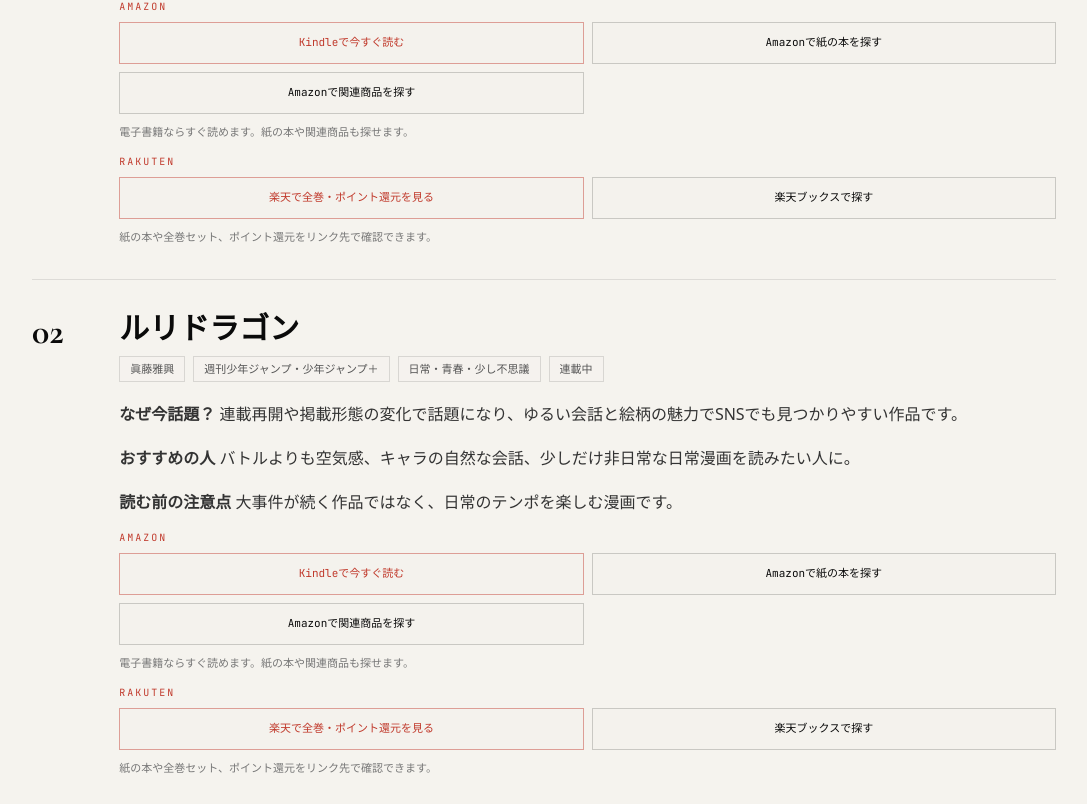
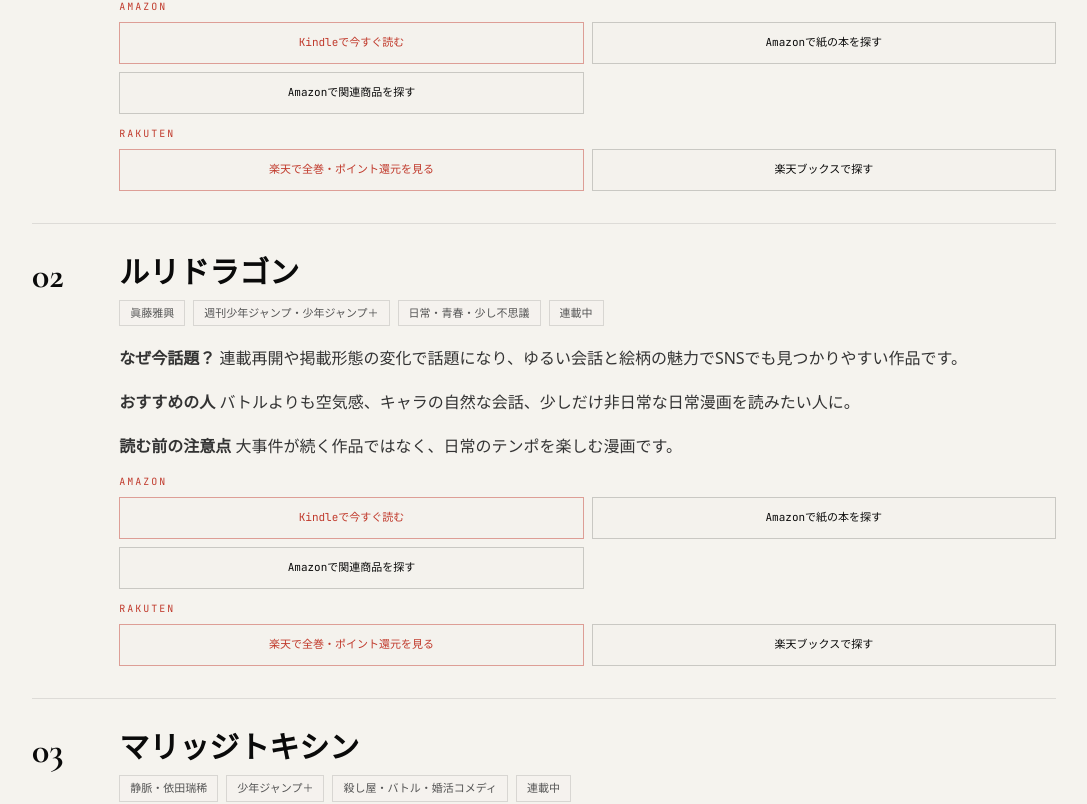
Before and after one commit to mikasaackerman0315/manga-match-shindan, a Next.js app in the folder manga-oracle-gemini/: page /trending-manga in a window 1280 px wide. Shown: the part 960-1764 px from the top of the page, without its empty margins (96-1183 px from the left). Built offline with nearby package versions, Linux system fonts and the light colour scheme.

Commit message:
Simplify diagnosis UI and speed recommendations

```diff
--- a/manga-oracle-gemini/src/app/StoreLinks.jsx
+++ b/manga-oracle-gemini/src/app/StoreLinks.jsx
@@ -34,30 +34,12 @@
   }
 }
 
-export default function StoreLinks({ title, labels, compact = false, showHeading = false, showPreview = true, pageType = "diagnosis_result" }) {
+export default function StoreLinks({ title, compact = false, showPreview = true, pageType = "diagnosis_result" }) {
   const [pressed, setPressed] = useState("");
   const links = makeLinks(title);
-  const label = {
-    ...labels,
-    buyLinks: "購入・検索する",
-    preview: "試し読みを探す",
-    amazonKindle: "Kindleで今すぐ読む",
-    amazonPaper: "Amazonで紙の本を探す",
-    amazonSearch: "Amazonで関連商品を探す",
-    rakutenSet: "楽天で全巻・ポイント還元を見る",
-    rakutenBooks: "楽天ブックスで探す",
-    amazonNote: "電子書籍ならすぐ読めます。紙の本や関連商品も探せます。",
-    rakutenNote: "紙の本や全巻セット、ポイント還元をリンク先で確認できます。",
-    priceNote: "価格や在庫はリンク先で確認してください。",
-  };
+  const rel = "nofollow sponsored noopener noreferrer";
 
-  const wrapClass = compact
-    ? "mt-3 w-full"
-    : "mt-5 w-full p-4";
-  const wrapStyle = compact ? {} : {
-    border: "1px solid rgba(10,10,10,0.14)",
-    backgroundColor: "rgba(245,243,238,0.62)",
-  };
+  const wrapClass = compact ? "mt-3 w-full" : "mt-5 w-full";
   const gridClass = compact
     ? "grid grid-cols-1 sm:grid-cols-2 gap-2"
     : "grid grid-cols-1 sm:grid-cols-2 lg:grid-cols-3 gap-2";
@@ -82,51 +64,39 @@
   const clickHandlers = (store, intent) => ({
     onClick: () => trackAffiliateClick({ title, store, intent, pageType }),
   });
-  const rel = "nofollow sponsored noopener noreferrer";
 
   return (
-    <div className={wrapClass} style={wrapStyle}>
-      {showHeading && (
-        <>
-          <div className="w-full text-[10px] tracking-[0.25em] mb-2 uppercase" style={{ color: "#888", fontFamily: "'JetBrains Mono', monospace" }}>
-            {label.buyLinks}
-          </div>
-          <p className="w-full text-xs leading-6 mb-3" style={{ color: "#666" }}>{label.priceNote}</p>
-        </>
-      )}
-
+    <div className={wrapClass}>
       <div className="mb-3">
         <div className="text-[10px] tracking-[0.2em] uppercase mb-2" style={{ color: "#c0392b", fontFamily: "'JetBrains Mono', monospace" }}>Amazon</div>
         <div className={gridClass}>
           <a href={links.amazonKindle} target="_blank" rel={rel} className={buttonClass} style={buttonStyle("amazon-kindle", true)} {...pressHandlers("amazon-kindle")} {...clickHandlers("amazon", "kindle")}>
-            {label.amazonKindle}
+            Kindleで今すぐ読む
           </a>
           <a href={links.amazonPaper} target="_blank" rel={rel} className={buttonClass} style={buttonStyle("amazon-paper")} {...pressHandlers("amazon-paper")} {...clickHandlers("amazon", "paper")}>
-            {label.amazonPaper}
+            Amazonで紙の本を探す
           </a>
           <a href={links.amazonSearch} target="_blank" rel={rel} className={buttonClass} style={buttonStyle("amazon-search")} {...pressHandlers("amazon-search")} {...clickHandlers("amazon", "search")}>
-            {label.amazonSearch}
+            Amazonで関連商品を探す
           </a>
         </div>
-        <p className="mt-2 text-[11px] leading-5" style={{ color: "#777" }}>{label.amazonNote}</p>
       </div>
 
       <div>
         <div className="text-[10px] tracking-[0.2em] uppercase mb-2" style={{ color: "#c0392b", fontFamily: "'JetBrains Mono', monospace" }}>Rakuten</div>
         <div className="grid grid-cols-1 sm:grid-cols-2 gap-2">
           <a href={links.rakutenSet} target="_blank" rel={rel} className={buttonClass} style={buttonStyle("rakuten-set", true)} {...pressHandlers("rakuten-set")} {...clickHandlers("rakuten", "set")}>
-            {label.rakutenSet}
+            楽天で全巻・ポイント還元を見る
           </a>
           <a href={links.rakutenBooks} target="_blank" rel={rel} className={buttonClass} style={buttonStyle("rakuten-books")} {...pressHandlers("rakuten-books")} {...clickHandlers("rakuten", "books")}>
-            {label.rakutenBooks}
+            楽天ブックスで探す
           </a>
         </div>
-        <p className="mt-2 text-[11px] leading-5" style={{ color: "#777" }}>{label.rakutenNote}</p>
       </div>
 
       {showPreview && (
         <a href={links.preview} target="_blank" rel={rel} className={`${buttonClass} mt-3 w-full`} style={buttonStyle("preview")} {...pressHandlers("preview")}>
-          {label.preview}
+          試し読みを探す
         </a>
       )}
     </div>
--- a/manga-oracle-gemini/src/app/api/recommend/route.js
+++ b/manga-oracle-gemini/src/app/api/recommend/route.js
@@ -54,11 +54,11 @@
 // Gemini APIのエンドポイント（v1beta / generateContent）
 const GEMINI_MODEL = "gemini-2.5-flash";
 const GEMINI_URL = `https://generativelanguage.googleapis.com/v1beta/models/${GEMINI_MODEL}:generateContent`;
-const GEMINI_MAX_ATTEMPTS = 2;
-const GEMINI_TIMEOUT_MS = 28000;
-const GEMINI_CANDIDATE_LIMIT = 220;
-const FALLBACK_RESULT_LIMIT = 20;
-const WEB_DISCOVERY_LIMIT = 4;
+const GEMINI_MAX_ATTEMPTS = 1;
+const GEMINI_TIMEOUT_MS = 19000;
+const GEMINI_CANDIDATE_LIMIT = 140;
+const FALLBACK_RESULT_LIMIT = 15;
+const WEB_DISCOVERY_LIMIT = 2;
 
 // ------------------------------------------------------------
 // シンプルなメモリ内レート制限（本番ではRedis等を推奨）
@@ -240,7 +240,7 @@
 1. Analyze the user's preference profile.
 2. Review the curated DB carefully — with many unique titles, there are likely many strong matches.
 3. Use Google Search grounding when it can improve freshness, app/web manga coverage, or niche fit.
-4. Choose ONE ranked list of up to 20 manga.
+4. Choose ONE ranked list of up to 15 manga.
 5. Mark curated database recommendations as "db" and grounded discoveries as "web".
 
 ## Output Format
@@ -268,7 +268,7 @@
 - Rank by best fit (rank 1 = strongest).
 - Prefer high matchScore works when they also make editorial sense, but do not simply sort by score.
 - Do NOT recommend the same manga title twice, even if duplicate or variant entries exist in the database or search results.
-- Top 3: enthusiastic, detailed reasons. Items 4-10: concise. Items 11-20: brief.
+- Keep "description" useful and readable. Keep "reason" to one short sentence because the UI prioritizes manga titles and summaries.
 - ALWAYS reference the user's specific answers in your reasons.
 - If the user provided a free-text request, treat it as top priority: respect dislikes (exclude matching works) and lean into stated likes.
 - If exact year, volumes, anime, or demographic are uncertain for a web discovery, use your best grounded estimate and keep the reason focused on fit, not unverifiable trivia.
@@ -532,7 +532,7 @@
           ...(useGoogleSearch ? { tools: [{ google_search: {} }] } : {}),
           generationConfig: {
             temperature: attempt === 0 ? 0.7 : 0.35,
-            maxOutputTokens: 16000,
+            maxOutputTokens: 9000,
             responseMimeType: "application/json",
           },
         }),
@@ -655,14 +655,8 @@
       const parsed = await requestGeminiRecommendation(prompt, apiKey, true);
       return NextResponse.json(parsed);
     } catch (groundedErr) {
-      console.error("Grounded Gemini recommendation failed. Retrying without Google Search:", groundedErr);
-      try {
-        const parsed = await requestGeminiRecommendation(prompt, apiKey, false);
-        return NextResponse.json(parsed);
-      } catch (aiErr) {
-        console.error("Gemini failed after retries. Returning fallback recommendations:", aiErr);
-        return NextResponse.json(buildFallbackResponse(answers, questions, freeText, requestLanguage, candidatePool));
-      }
+      console.error("Grounded Gemini recommendation failed. Returning fallback recommendations:", groundedErr);
+      return NextResponse.json(buildFallbackResponse(answers, questions, freeText, requestLanguage, candidatePool));
     }
   } catch (err) {
     console.error("Recommend route error:", err);
--- a/manga-oracle-gemini/src/app/page.jsx
+++ b/manga-oracle-gemini/src/app/page.jsx
@@ -129,19 +129,6 @@
 function PurchaseLinks({ rec, t, compact = false }) {
   const title = `${rec.title_ja || rec.title_en || ""}`.trim();
   return <StoreLinks title={title} labels={t} compact={compact} showHeading={!compact} pageType="diagnosis_result" />;
-}
-
-function ReadingActionHint({ compact = false }) {
-  const items = ["電子書籍ならすぐ読めます", "紙の本や全巻セットも探せます", "価格や在庫はリンク先で確認してください"];
-  return (
-    <div className={compact ? "mt-3 flex flex-wrap gap-1.5" : "mt-4 flex flex-wrap gap-2"}>
-      {items.map((item) => (
-        <span key={item} className={compact ? "px-2 py-1 text-[10px]" : "px-3 py-1.5 text-[11px]"} style={{ border: "1px solid rgba(10,10,10,0.12)", color: "#666", backgroundColor: "rgba(245,243,238,0.55)" }}>
-          {item}
-        </span>
-      ))}
-    </div>
-  );
 }
 
 function formatVolumeLabel(volumes, suffix) {
@@ -431,25 +418,15 @@
             </h1>
             <div className="w-24 h-px bg-black mx-auto my-8" />
             <p className="text-xl md:text-2xl mb-6 leading-relaxed italic font-light">{t.appSubtitle}</p>
-            <p className="text-sm md:text-base leading-7 max-w-xl mx-auto mb-4" style={{ color: "#555" }}>
-              {language === "ja" ? "恋愛、異世界、ホラー、スポーツ、完結済みまで。好みを選ぶだけで、次に読む漫画を絞り込みます。" : "From romance and fantasy to horror, sports, and completed series, narrow down your next read in a few clicks."}
-            </p>
             <div className="h-10 md:h-12 mb-10 pointer-events-none" aria-hidden="true" />
             <button onClick={() => setScreen("mode")} className="px-12 py-4 text-sm tracking-[0.3em] uppercase transition-all hover:scale-105"
               style={{ backgroundColor: "#0a0a0a", color: "#f5f3ee", fontFamily: "'JetBrains Mono', monospace" }}>
               {t.startQuiz} →
             </button>
-            <div className="mt-10">
-              <div className="text-[10px] tracking-[0.28em] uppercase mb-3" style={{ color: "#c0392b", fontFamily: "'JetBrains Mono', monospace" }}>THEME GUIDES</div>
-              <a href="/themes" className="text-sm underline underline-offset-4 hover:text-[#c0392b] transition-colors">テーマ別おすすめを見る</a>
-            </div>
             <div className="mt-6 flex flex-wrap justify-center gap-x-4 gap-y-2 text-xs" style={{ color: "#555" }}>
-              <a href="/completed-manga" className="hover:text-[#c0392b] transition-colors">完結済み</a>
-              <a href="/beginner-manga" className="hover:text-[#c0392b] transition-colors">初心者向け</a>
-              <a href="/trending-manga" className="hover:text-[#c0392b] transition-colors">トレンド漫画</a>
-              <a href="/new-manga-2020s" className="hover:text-[#c0392b] transition-colors">2020年代</a>
-              <a href="/battle-manga" className="hover:text-[#c0392b] transition-colors">バトル漫画</a>
-              <a href="/healing-manga" className="hover:text-[#c0392b] transition-colors">癒し漫画</a>
+              <a href="/completed-manga" className="hover:text-[#c0392b] transition-colors">????</a>
+              <a href="/beginner-manga" className="hover:text-[#c0392b] transition-colors">?????</a>
+              <a href="/trending-manga" className="hover:text-[#c0392b] transition-colors">??????</a>
             </div>
             <nav className="mt-10 flex flex-wrap justify-center gap-x-5 gap-y-2 text-[11px] tracking-[0.18em] uppercase" style={{ fontFamily: "'JetBrains Mono', monospace", color: "#777" }}>
               <a href="/about" className="hover:text-[#c0392b] transition-colors">About</a>
@@ -618,18 +595,6 @@
       {screen === "results" && results && (
         <div className="min-h-screen px-4 md:px-8 py-16">
           <div className="max-w-4xl mx-auto">
-            <div className="mb-16 text-center">
-              <div className="text-xs tracking-[0.4em] mb-4" style={{ color: "#c0392b", fontFamily: "'JetBrains Mono', monospace" }}>▌YOUR PROFILE</div>
-              <h2 className="text-3xl md:text-5xl font-medium mb-6 italic leading-tight" style={{ fontFamily: "'Cormorant Garamond', serif" }}>{t.yourProfile}</h2>
-              <p className="text-lg md:text-xl max-w-2xl mx-auto leading-relaxed italic" style={{ color: "#0a0a0a", borderLeft: "2px solid #c0392b", paddingLeft: "1.5rem", textAlign: "left" }}>{results.userProfile}</p>
-              <div className="mt-8 flex flex-col items-center gap-3">
-                <p className="text-xs leading-6" style={{ color: "#666" }}>{t.shareLead}</p>
-                <button onClick={shareResults} className="px-6 py-3 text-xs tracking-[0.22em] uppercase transition-all hover:scale-105" style={{ backgroundColor: "transparent", color: "#0a0a0a", border: "1px solid rgba(10,10,10,0.25)", fontFamily: "'JetBrains Mono', monospace" }}>
-                  {t.shareResult}
-                </button>
-              </div>
-            </div>
-
             {/* 広告枠 1: プロフィール直後（最も目立つ位置） */}
             <AdSlot slot="results-top" />
 
@@ -651,15 +616,9 @@
                         <div className="min-w-0 flex-1">
                         <div className="flex items-center gap-3 mb-2 flex-wrap">
                           <h4 className="text-2xl md:text-3xl font-medium" style={{ fontFamily: "'Cormorant Garamond', 'Noto Serif JP', serif" }}>{language === "ja" ? (rec.title_ja || rec.title_en) : (rec.title_en || rec.title_ja)}</h4>
-                          {rec.source && (<span className="text-[10px] tracking-widest px-2 py-1" style={{ fontFamily: "'JetBrains Mono', monospace", backgroundColor: rec.source === "db" ? "#0a0a0a" : "#c0392b", color: "#f5f3ee" }}>{rec.source === "db" ? t.sourceDB : t.sourceWeb}</span>)}
                         </div>
                         <MangaMetaLine rec={rec} t={t} includeYear includeAnime className="text-sm mb-4 tracking-wider" style={{ fontFamily: "'JetBrains Mono', monospace", color: "#888" }} />
                         {rec.description && (<p className="text-base leading-relaxed mb-4" style={{ color: "#333" }}>{rec.description}</p>)}
-                        <div className="pl-4 border-l-2" style={{ borderColor: "#c0392b" }}>
-                          <div className="text-xs tracking-[0.2em] mb-2" style={{ color: "#c0392b", fontFamily: "'JetBrains Mono', monospace" }}>▌WHY YOU'LL LOVE IT</div>
-                          <p className="text-sm md:text-base italic leading-relaxed" style={{ fontFamily: "'Cormorant Garamond', 'Noto Serif JP', serif" }}>{rec.reason}</p>
-                        </div>
-                        <ReadingActionHint />
                         <PurchaseLinks rec={rec} t={t} />
                         </div>
                       </div>
@@ -687,11 +646,9 @@
                         <div className="min-w-0 flex-1">
                         <div className="flex items-center gap-2 mb-1 flex-wrap">
                           <h4 className="text-lg md:text-xl font-medium" style={{ fontFamily: "'Cormorant Garamond', 'Noto Serif JP', serif" }}>{language === "ja" ? (rec.title_ja || rec.title_en) : (rec.title_en || rec.title_ja)}</h4>
-                          {rec.source && (<span className="text-[9px] tracking-widest px-1.5 py-0.5" style={{ fontFamily: "'JetBrains Mono', monospace", backgroundColor: rec.source === "db" ? "rgba(10,10,10,0.7)" : "rgba(192,57,43,0.85)", color: "#f5f3ee" }}>{rec.source === "db" ? t.sourceDB : t.sourceWeb}</span>)}
                         </div>
                         <MangaMetaLine rec={rec} t={t} className="text-xs mb-2 tracking-wider" style={{ fontFamily: "'JetBrains Mono', monospace", color: "#888" }} />
-                        <p className="text-sm leading-relaxed italic" style={{ color: "#444", fontFamily: "'Cormorant Garamond', 'Noto Serif JP', serif" }}>{rec.reason}</p>
-                        <ReadingActionHint compact />
+                        {rec.description && (<p className="text-sm leading-relaxed" style={{ color: "#444" }}>{rec.description}</p>)}
                         <PurchaseLinks rec={rec} t={t} compact />
                         </div>
                       </div>
@@ -721,10 +678,8 @@
                       <div className="flex-grow">
                         <div className="flex items-center gap-2 flex-wrap">
                           <div className="text-base font-medium" style={{ fontFamily: "'Cormorant Garamond', 'Noto Serif JP', serif" }}>{language === "ja" ? (rec.title_ja || rec.title_en) : (rec.title_en || rec.title_ja)}</div>
-                          {rec.source === "web" && (<span className="text-[8px] tracking-widest px-1 py-0.5" style={{ fontFamily: "'JetBrains Mono', monospace", backgroundColor: "rgba(192,57,43,0.85)", color: "#f5f3ee" }}>{t.sourceWeb}</span>)}
                         </div>
                         <MangaMetaLine rec={rec} t={t} includeStatus={false} className="text-xs" style={{ color: "#888" }} />
-                        <ReadingActionHint compact />
                         <PurchaseLinks rec={rec} t={t} compact />
                       </div>
                     </div>
```
